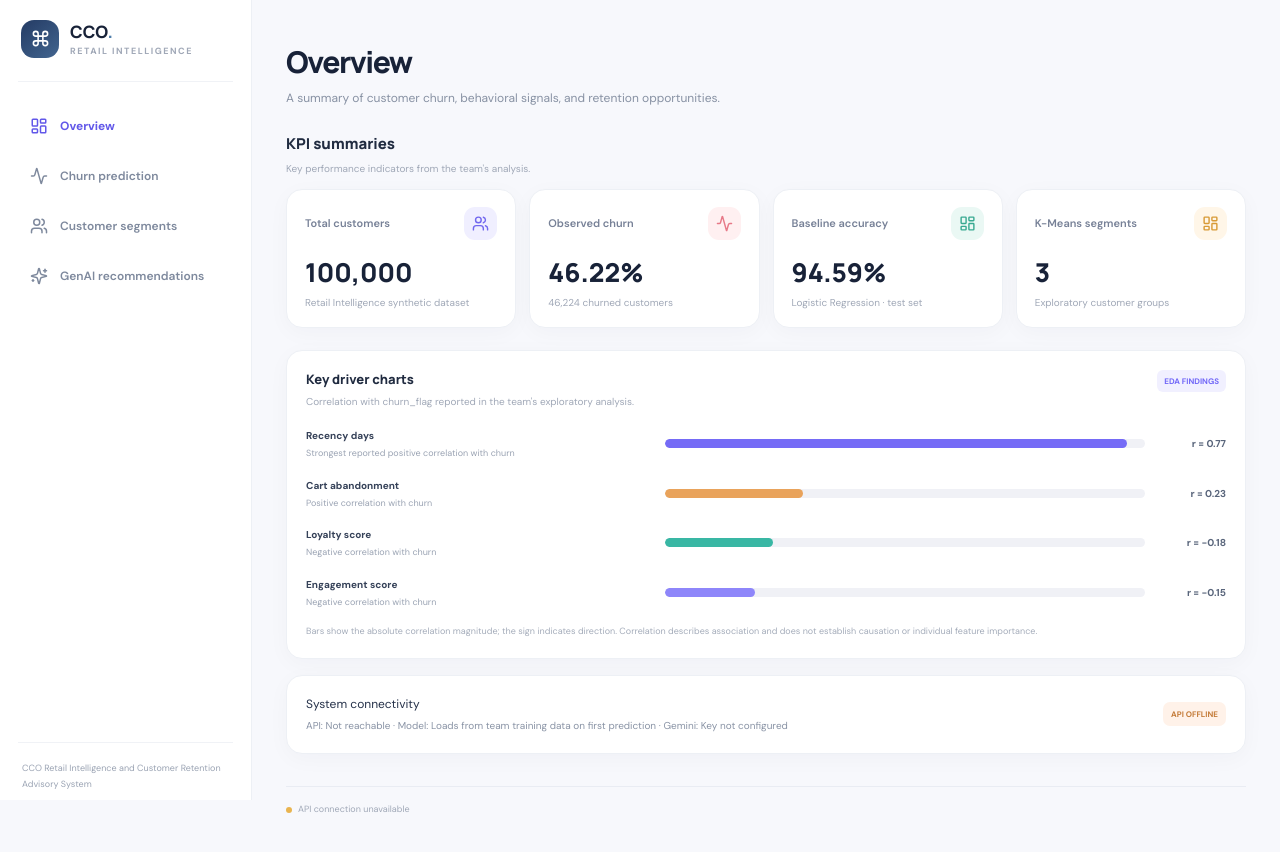
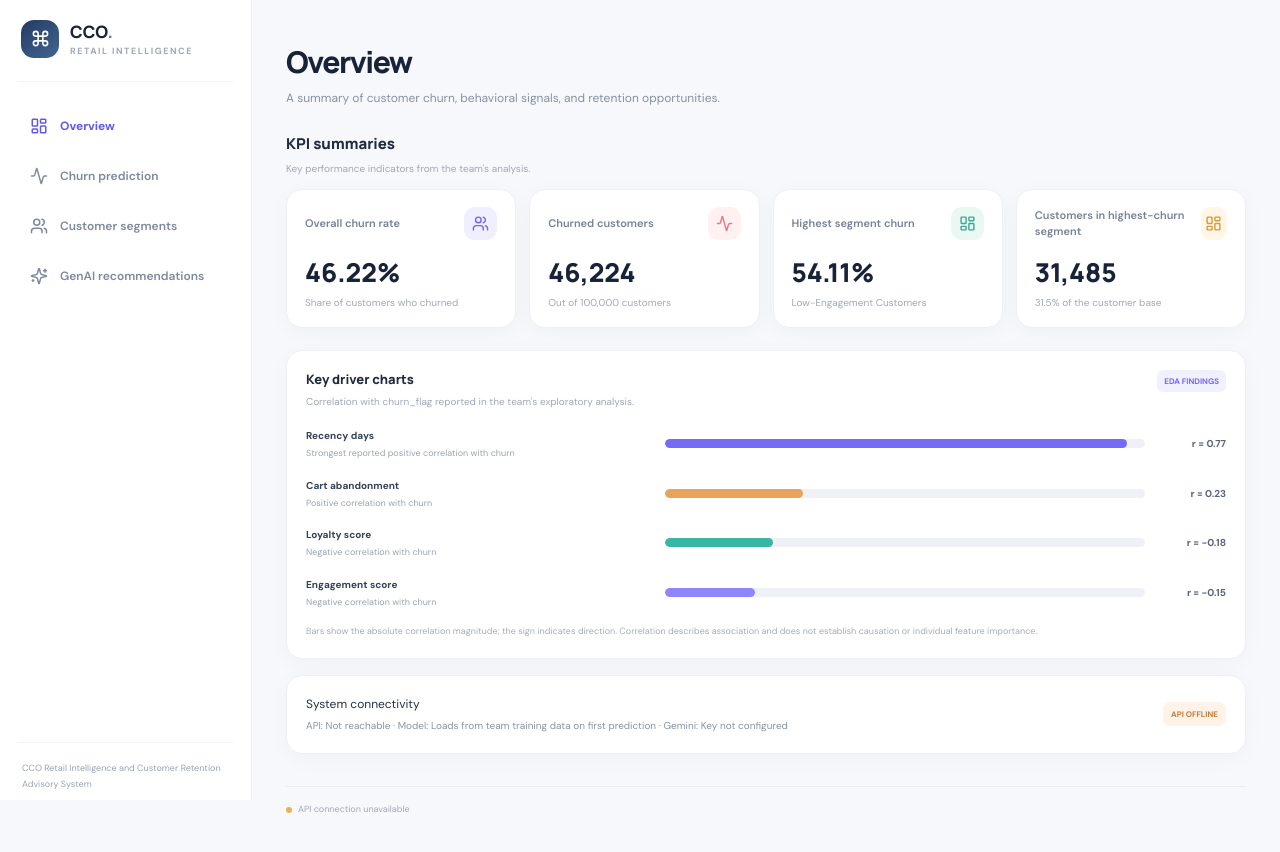
Before and after one commit to DanahAlsayari/ui, a React (Vite) app: page / in a window 1280 px wide. Shown: the top 852 px of the page. Built offline with nearby package versions, Linux system fonts and the light colour scheme; no server answers.

Commit message:
Replace overview cards with business-focused churn KPIs

```diff
--- a/src/data.js
+++ b/src/data.js
@@ -6,28 +6,28 @@ export const projectName =
 export const shortName = "CCO Retail Intelligence";
 
 // -----------------------------------------------------------------------------
-// Executive overview: headline KPIs and exploratory correlation findings
+// Executive overview: business-focused churn and retention KPIs
 // -----------------------------------------------------------------------------
 export const kpis = [
   {
-    label: "Total customers",
-    value: "100,000",
-    note: "Retail Intelligence synthetic dataset",
+    label: "Overall churn rate",
+    value: "46.22%",
+    note: "Share of customers who churned",
   },
   {
-    label: "Observed churn",
-    value: "46.22%",
-    note: "46,224 churned customers",
+    label: "Churned customers",
+    value: "46,224",
+    note: "Out of 100,000 customers",
   },
   {
-    label: "Baseline accuracy",
-    value: "94.59%",
-    note: "Logistic Regression · test set",
+    label: "Highest segment churn",
+    value: "54.11%",
+    note: "Low-Engagement Customers",
   },
   {
-    label: "K-Means segments",
-    value: "3",
-    note: "Exploratory customer groups",
+    label: "Customers in highest-churn segment",
+    value: "31,485",
+    note: "31.5% of the customer base",
   },
 ];
 
```
